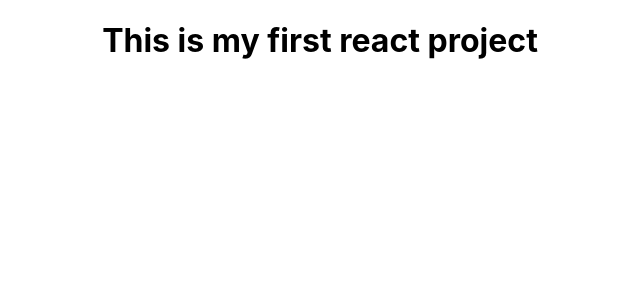
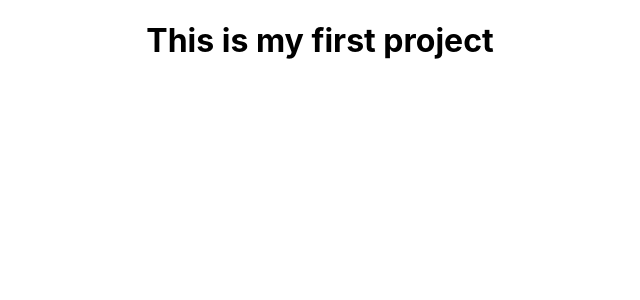
Before and after one commit to PiyumalNipuna60/React-Study-02, a React (Create React App) app in the folder project-01/: page / in a window 1280 px wide. Shown: the top 300 px of the page, without its empty margins (320-960 px from the left). Built offline with nearby package versions, Linux system fonts and the light colour scheme.

Commit message:
Crate and start project

```diff
--- a/project-01/src/App.js
+++ b/project-01/src/App.js
@@ -4,7 +4,7 @@
 function App() {
   return (
     <div className="App">
-      <h1>This is my first react project</h1>
+      <h1>This is my first project</h1>
     </div>
   );
 }
```
Also changed, not shown: project-01/src/Contact/Contact.js (added, +9 -0 lines), 1 other file (tests, documents, lock files or other folders).
